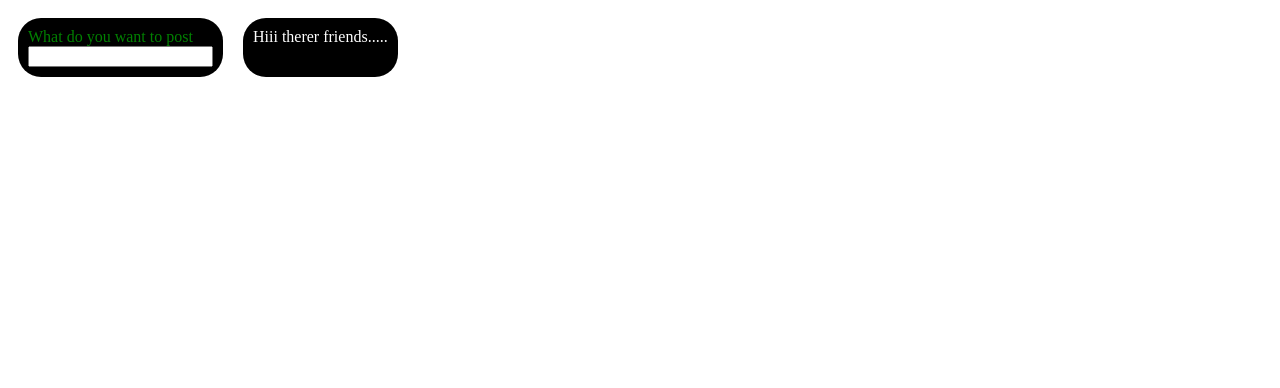
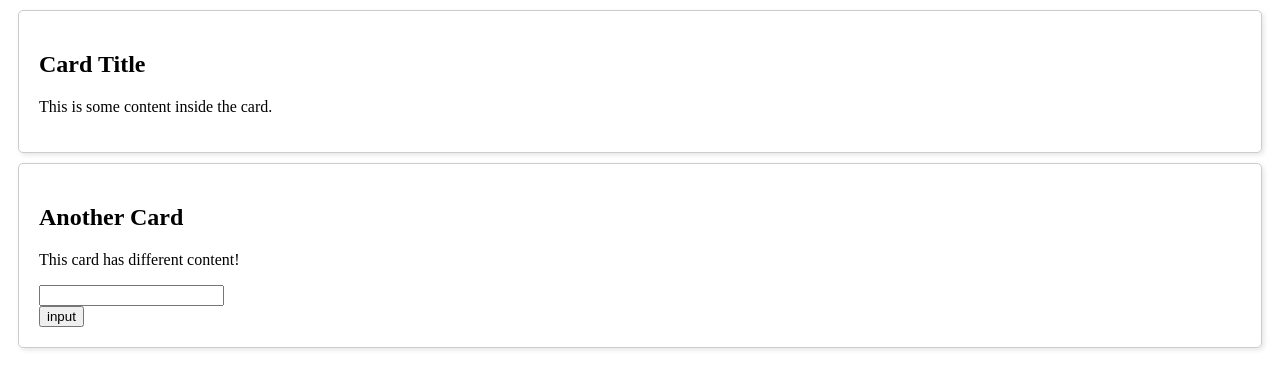
Before and after one commit to Nikhilkumarr-dev/Reactlearnings, a React (Vite) app: page / in a window 1280 px wide. Shown: the top 388 px of the page. Built offline with nearby package versions, Linux system fonts and the light colour scheme.

Commit message:
second project of children we tend to learn about the how one card fun created and multiple childrens can be created over a web page>

```diff
--- a/src/App.jsx
+++ b/src/App.jsx
@@ -3,18 +3,19 @@ function App(){
 
   //prop are passed as children
   return(
-  <div style={{display:"flex"}}>
-
-     <Card>
-      <div style={{color:"green"}}>
-        What do you want to post <br></br>
-        <input type={"text"} />
-      </div>
+    <div>
+      <Card>
+          <h2>Card Title</h2>
+          <p>This is some content inside the card.</p>
       </Card>
       <Card>
-        Hiii therer friends.....
+          <h2>Another Card</h2>
+          <p>This card has different content!</p>
+          <input type={"text"}/>
+          <br></br>
+          <button>input</button>
       </Card>
-  </div>
+    </div>
   );
 }
 
@@ -22,12 +23,17 @@ function App(){
 //this is the children cards this two cards are rendered in the entire page
 function Card({children})
 {
-
-  return (<div style={{backgroundColor:"black",borderRadius:"23px",color:"white",padding:10,margin:10}}>
-
-  {children}
-
-  </div>);
+  return (
+    <div style={{
+        border: '1px solid #ccc',
+        borderRadius: '5px',
+        padding: '20px',
+        margin: '10px',
+        boxShadow: '2px 2px 5px rgba(0, 0, 0, 0.1)',
+    }}>
+        {children}
+    </div>
+);
 }
 
 
```
